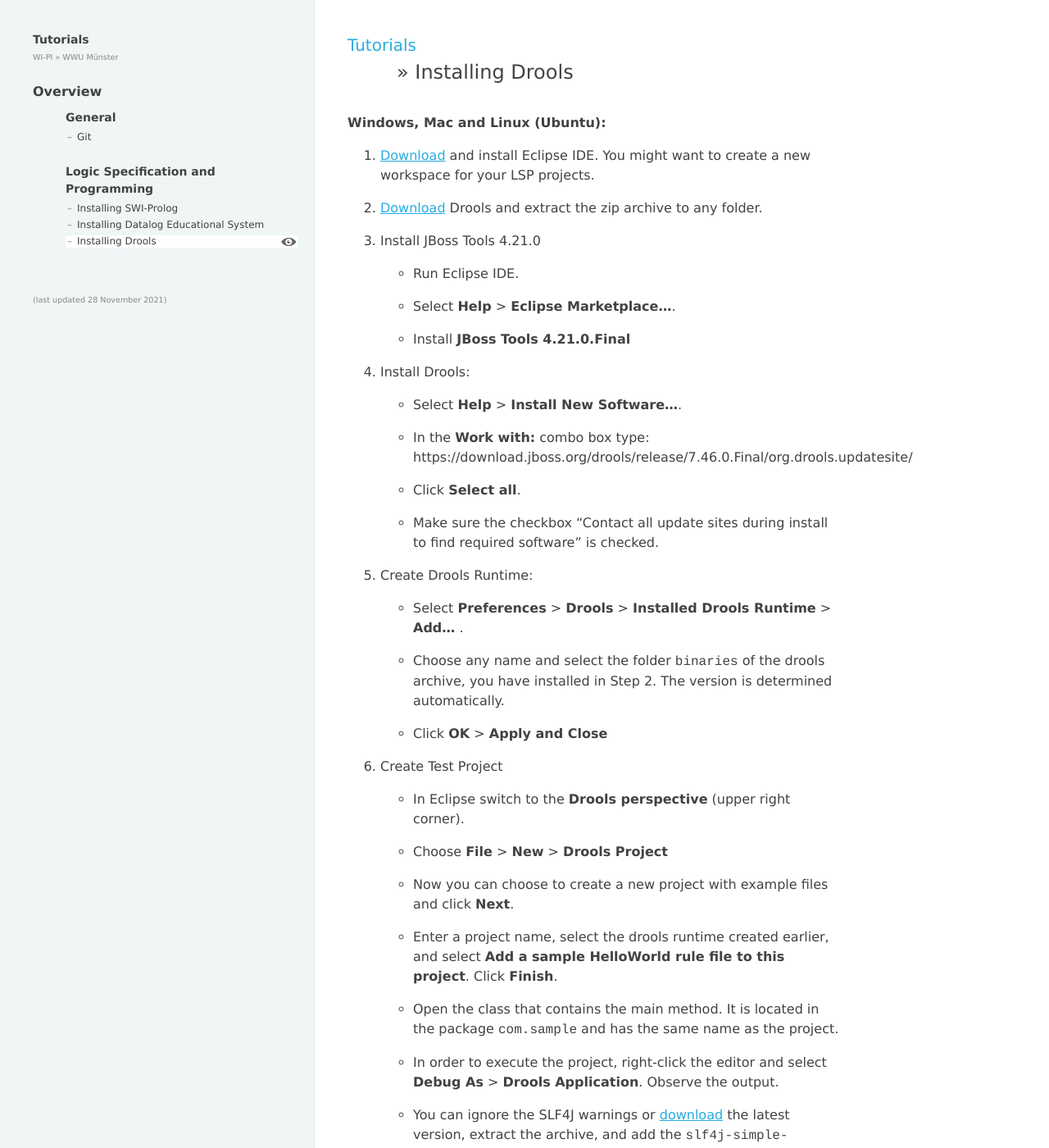
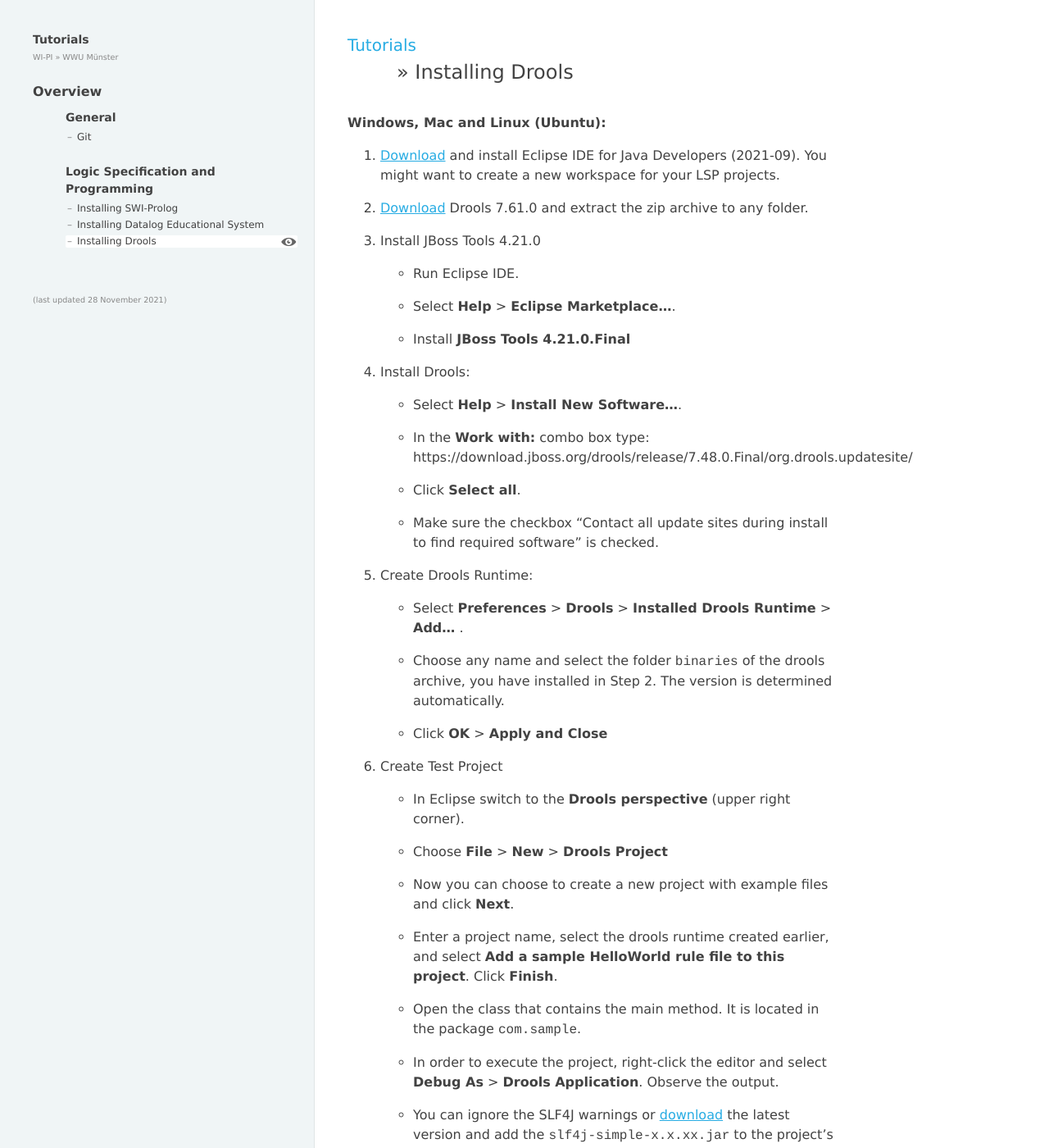
Before and after one commit to wwu-pi/tutorials, a Jekyll site: the page built from lectures/lsp/030_install_drools.md, in a window 1280 px wide and 1400 px high. Shown: the whole window at 82% size. Built offline with Jekyll 4.4.1, drawn with Linux system fonts in a browser that asks for light colours.

Commit message:
Update drools tutorial

```diff
--- a/lectures/lsp/030_install_drools.md
+++ b/lectures/lsp/030_install_drools.md
@@ -5,9 +5,9 @@
 
 **Windows, Mac and Linux (Ubuntu):**
 
-1. [Download](https://www.eclipse.org/downloads/) and install Eclipse IDE. You might want to create a new workspace for your LSP projects.
+1. [Download](https://www.eclipse.org/downloads/packages/release/2021-09/r/eclipse-ide-java-developers) and install Eclipse IDE for Java Developers (2021-09). You might want to create a new workspace for your LSP projects.
 
-2. [Download](https://download.jboss.org/drools/release/7.60.0.Final/droolsjbpm-integration-distribution-7.60.0.Final.zip) Drools and extract the zip archive to any folder.
+2. [Download](https://download.jboss.org/drools/release/7.61.0.Final/droolsjbpm-integration-distribution-7.61.0.Final.zip) Drools 7.61.0 and extract the zip archive to any folder.
 
 3. Install JBoss Tools 4.21.0
 
@@ -21,7 +21,7 @@
 
    * Select **Help** > **Install New Software...**.
 
-   * In the **Work with:** combo box type: https://download.jboss.org/drools/release/7.46.0.Final/org.drools.updatesite/
+   * In the **Work with:** combo box type: https://download.jboss.org/drools/release/7.48.0.Final/org.drools.updatesite/
 
    * Click **Select all**.
 
@@ -45,8 +45,8 @@
 
    * Enter a project name, select the drools runtime created earlier, and select **Add a sample HelloWorld rule file to this project**. Click **Finish**.
 
-   * Open the class that contains the main method. It is located in the package `com.sample` and has the same name as the project.
+   * Open the class that contains the main method. It is located in the package `com.sample`.
 
    * In order to execute the project, right-click the editor and select **Debug As** > **Drools Application**. Observe the output.
 
-   * You can ignore the SLF4J warnings or [download](https://www.slf4j.org/download.html) the latest version, extract the archive, and add the `slf4j-simple-x.x.xx.jar` to the project's build path (right click the project > **Build Path** > **Add External Archives** > choose `slf4j-simple-x.x.xx.jar` > **OK**).
+   * You can ignore the SLF4J warnings or [download](https://www.slf4j.org/download.html) the latest version and add the `slf4j-simple-x.x.xx.jar` to the project's build path (right click the project > **Build Path** > **Add External Archives** > choose `slf4j-simple-x.x.xx.jar` > **OK**).
```
